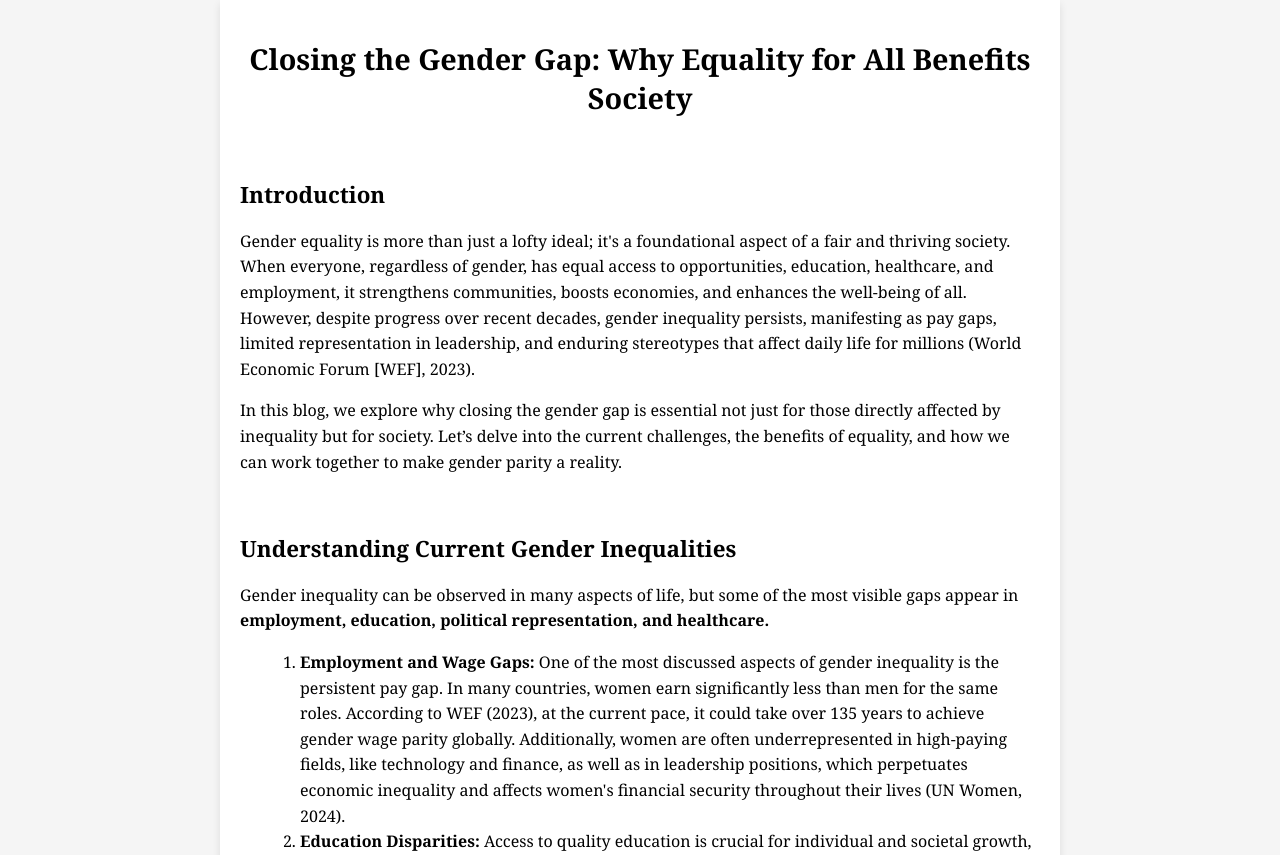
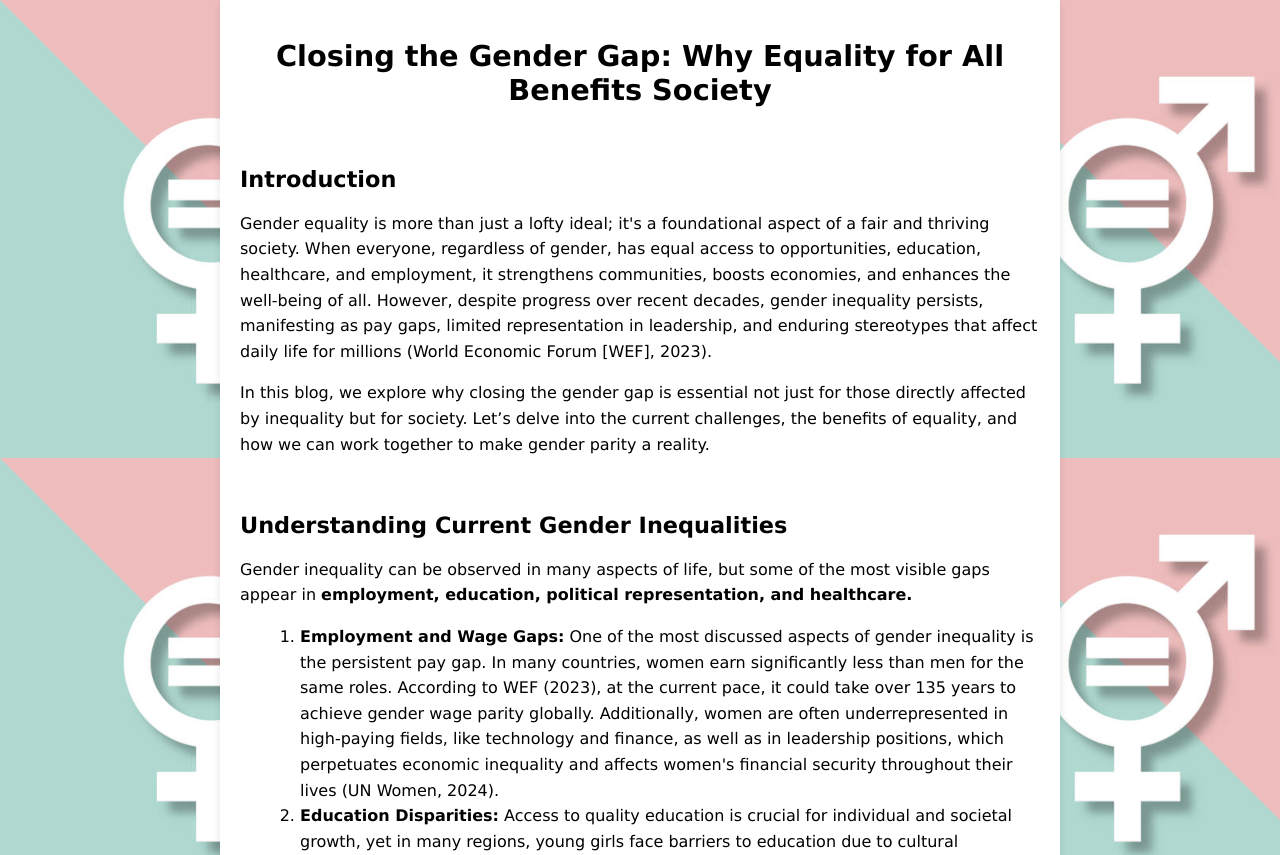
Before and after one commit to arneladora/Info-Persuasive-Material.blog, a plain HTML site: page index.html in a window 1280 px wide. Shown: the top 855 px of the page. Drawn offline with Linux system fonts and the light colour scheme.

Commit message:
Update index.html

```diff
--- a/index.html
+++ b/index.html
@@ -8,8 +8,10 @@
     <style>
         /* General styling */
         body {
-            font-family: Cambria;
-            background-color: #f5f5f5;
+            font-family: Verdana, monospace;
+            background-image: url('gap.PNG'); /* Set background image */
+            background-repeat: repeat; /* Tiling effect */
+            background-size: auto; /* Default size to tile naturally */
             margin: 0;
             padding: 0;
         }
```
